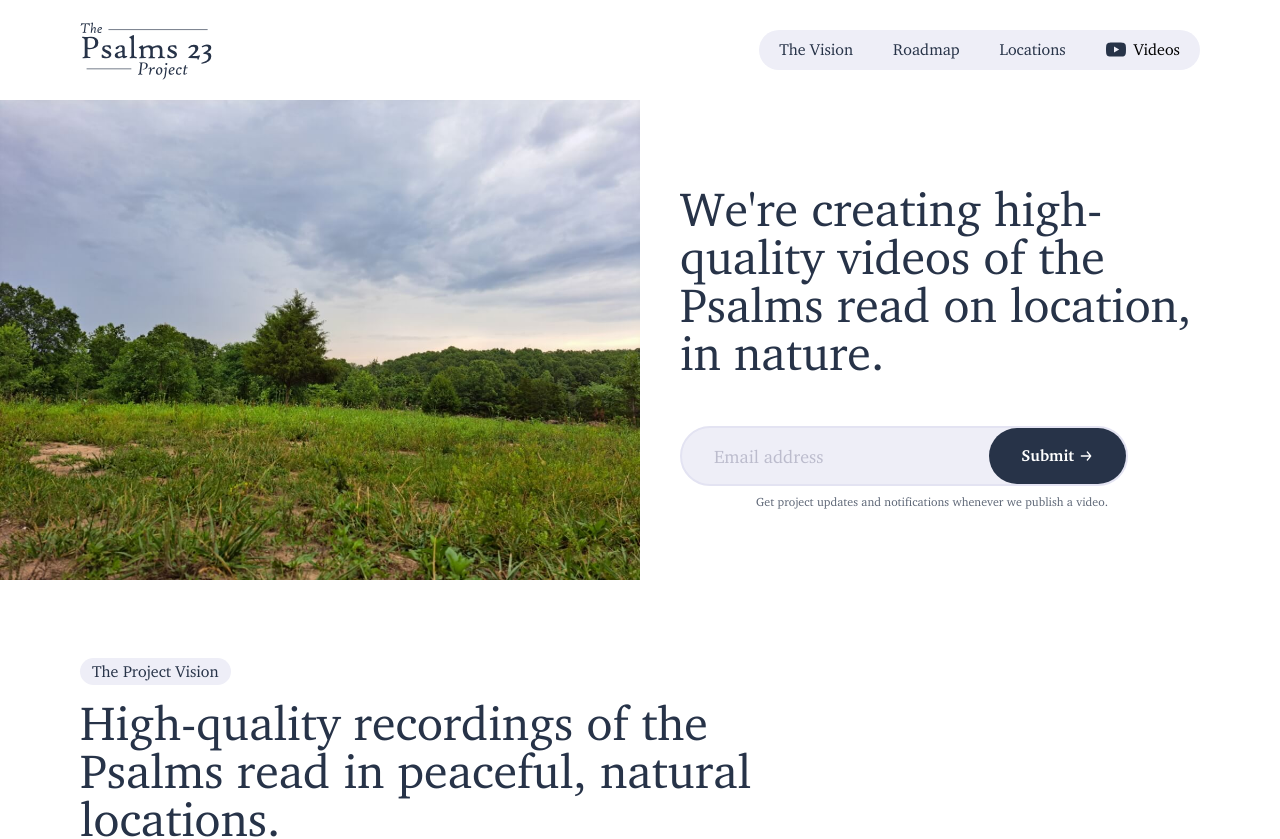
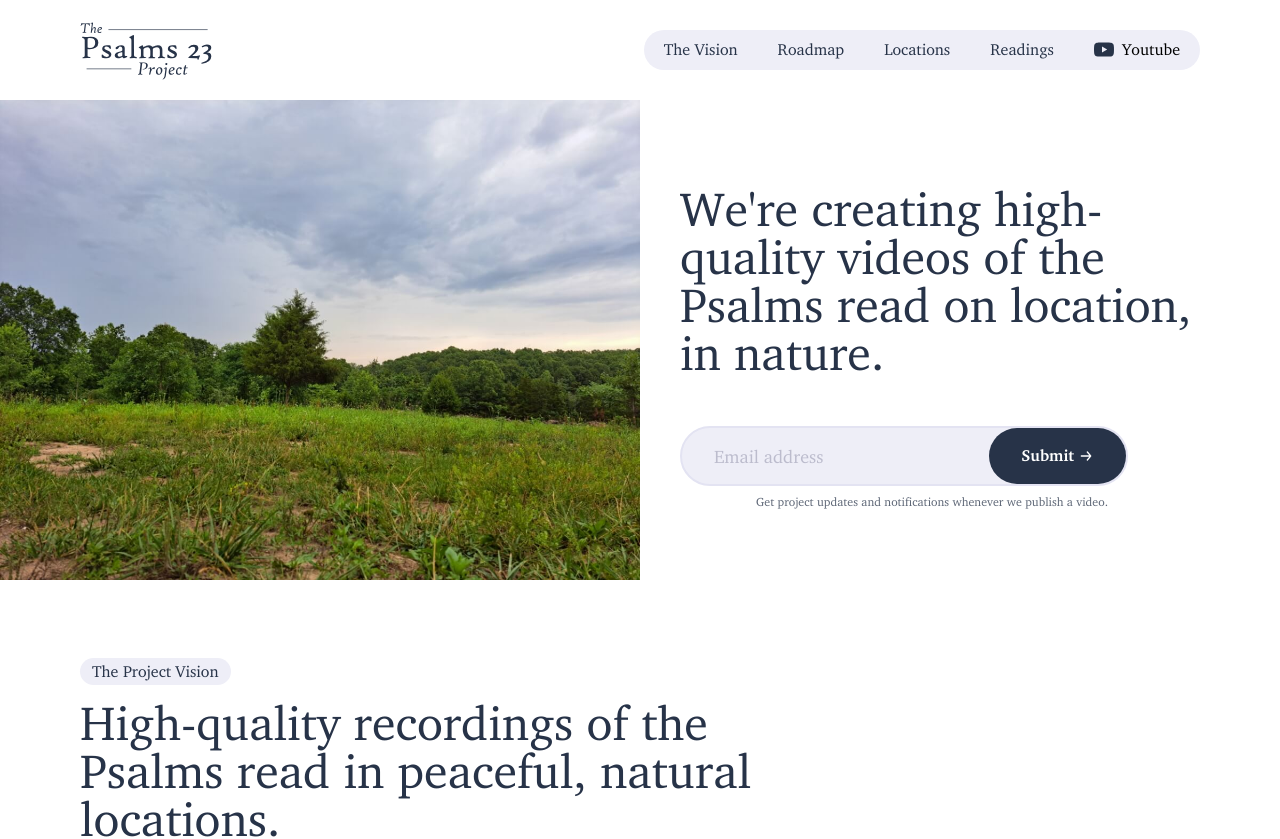
Before and after one commit to Psalms23Project/psalms23project.github.io, a SvelteKit app: page / in a window 1280 px wide. Shown: the top 839 px of the page. Built offline with nearby package versions, Linux system fonts and the light colour scheme.

Commit message:
Update navigation to include readings page

```diff
--- a/src/routes/+layout.svelte
+++ b/src/routes/+layout.svelte
@@ -15,11 +15,12 @@
         <a class="text-navyblue hover:bg-violet-200 px-4 sm:px-5 py-2 rounded-full duration-300" href="/#theproject">The Vision</a>
         <a class="text-navyblue hover:bg-violet-200 px-4 sm:px-5 py-2 rounded-full duration-300" href="/#roadmap">Roadmap</a>
         <a class="text-navyblue hover:bg-violet-200 px-4 sm:px-5 py-2 rounded-full duration-300" href="/#locations">Locations</a>
+        <a class="text-navyblue hover:bg-violet-200 px-4 sm:px-5 py-2 rounded-full duration-300" href="/readings">Readings</a>
         <a class="inline-flex items-center hover:bg-violet-200 px-4 sm:px-5 py-2 rounded-full duration-300" href="https://youtube.com/@ThePsalms23Project">
           <svg xmlns="http://www.w3.org/2000/svg" fill="currentColor" class="bi bi-youtube h-5 w-5 fill-navyblue mr-2" viewBox="0 0 16 16">
             <path d="M8.051 1.999h.089c.822.003 4.987.033 6.11.335a2.01 2.01 0 0 1 1.415 1.42c.101.38.172.883.22 1.402l.01.104.022.26.008.104c.065.914.073 1.77.074 1.957v.075c-.001.194-.01 1.108-.082 2.06l-.008.105-.009.104c-.05.572-.124 1.14-.235 1.558a2.007 2.007 0 0 1-1.415 1.42c-1.16.312-5.569.334-6.18.335h-.142c-.309 0-1.587-.006-2.927-.052l-.17-.006-.087-.004-.171-.007-.171-.007c-1.11-.049-2.167-.128-2.654-.26a2.007 2.007 0 0 1-1.415-1.419c-.111-.417-.185-.986-.235-1.558L.09 9.82l-.008-.104A31.4 31.4 0 0 1 0 7.68v-.123c.002-.215.01-.958.064-1.778l.007-.103.003-.052.008-.104.022-.26.01-.104c.048-.519.119-1.023.22-1.402a2.007 2.007 0 0 1 1.415-1.42c.487-.13 1.544-.21 2.654-.26l.17-.007.172-.006.086-.003.171-.007A99.788 99.788 0 0 1 7.858 2h.193zM6.4 5.209v4.818l4.157-2.408L6.4 5.209z"/>
           </svg>
-          Videos
+          Youtube
         </a>
       </div>
     </div>
```
